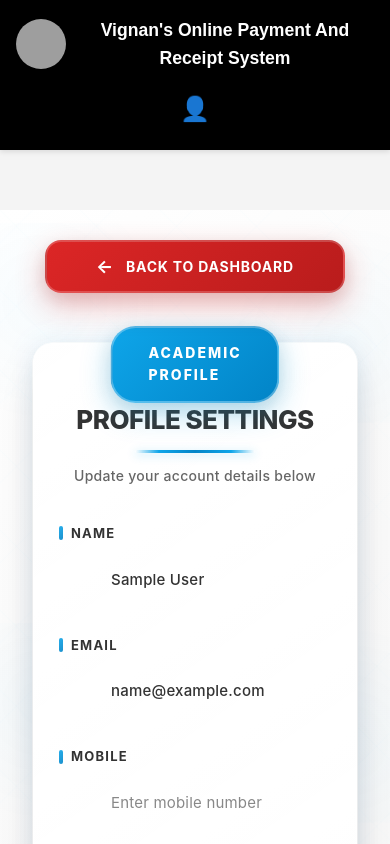
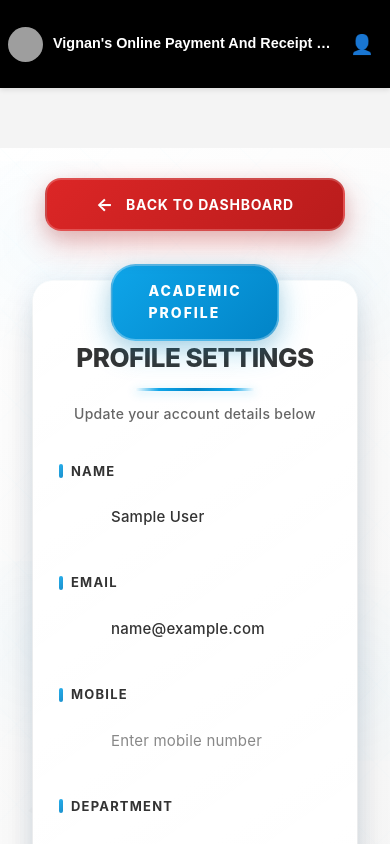
Before and after one commit to linu31/msd-hackathon, a React (Vite) app in the folder client/: page /profile in a window 390 px wide. Shown: the top 844 px of the page. Built offline with nearby package versions, Linux system fonts and the light colour scheme; sample sign-in values are in the browser's storage; grey boxes are pictures that could not be loaded.

Commit message:
Update App.css

```diff
--- a/client/src/styles/App.css
+++ b/client/src/styles/App.css
@@ -2,6 +2,11 @@
   margin: 0;
   padding: 0;
   box-sizing: border-box;
+}
+
+html, body {
+  width: 100%;
+  overflow-x: hidden;
 }
 
 body {
@@ -15,6 +20,14 @@
   min-height: 100vh;
   display: flex;
   flex-direction: column;
+  width: 100%;
+  overflow-x: hidden;
+}
+
+.main-content {
+  flex: 1;
+  width: 100%;
+  overflow-x: auto;
 }
 
 /* Header Styles */
@@ -125,37 +138,65 @@
 /* Responsive Design */
 @media (max-width: 768px) {
   .header-content {
-    flex-direction: column;
-    gap: 1rem;
-    text-align: center;
+    flex-direction: row;
+    gap: 0.5rem;
     padding: 0 1rem;
   }
 
-  .welcome-message {
-    order: -1;
-    font-size: 1rem;
+  .logo {
+    flex: 1;
+    min-width: 0;
   }
 
   .logo h1 {
-    font-size: 1.3rem;
+    font-size: 1.1rem;
+    white-space: nowrap;
+    overflow: hidden;
+    text-overflow: ellipsis;
   }
 
-  .footer-content {
-    padding: 0 1rem;
-  }
-}
-
-@media (max-width: 480px) {
-  .header-content {
-    gap: 0.75rem;
+  .logo img {
+    width: 35px !important;
+    height: 35px !important;
   }
 
   .welcome-message {
     font-size: 0.9rem;
   }
 
+  .footer-content {
+    padding: 0 1rem;
+  }
+
+  .home-container {
+    padding: 0.5rem;
+  }
+
+  table {
+    display: block;
+    overflow-x: auto;
+    white-space: nowrap;
+  }
+}
+
+@media (max-width: 480px) {
+  .header-content {
+    gap: 0.5rem;
+    padding: 0.5rem;
+  }
+
+  .welcome-message {
+    font-size: 0.8rem;
+  }
+
   .logo h1 {
-    font-size: 1.1rem;
+    font-size: 0.9rem;
+  }
+
+  .profile-btn {
+    width: 40px;
+    height: 40px;
+    font-size: 1.2rem;
   }
 }
 /* Loading styles */
@@ -174,15 +215,17 @@
 }
 
 .home-container {
-  max-width: 1200px;
+  max-width: 100%;
   margin: 0 auto;
-  padding: 2rem;
+  padding: 1rem;
   text-align: center;
   min-height: calc(100vh - 200px);
   display: flex;
   flex-direction: column;
   justify-content: center;
   align-items: center;
+  width: 100%;
+  overflow-x: hidden;
 }
 
 .home-container h1 {
```
